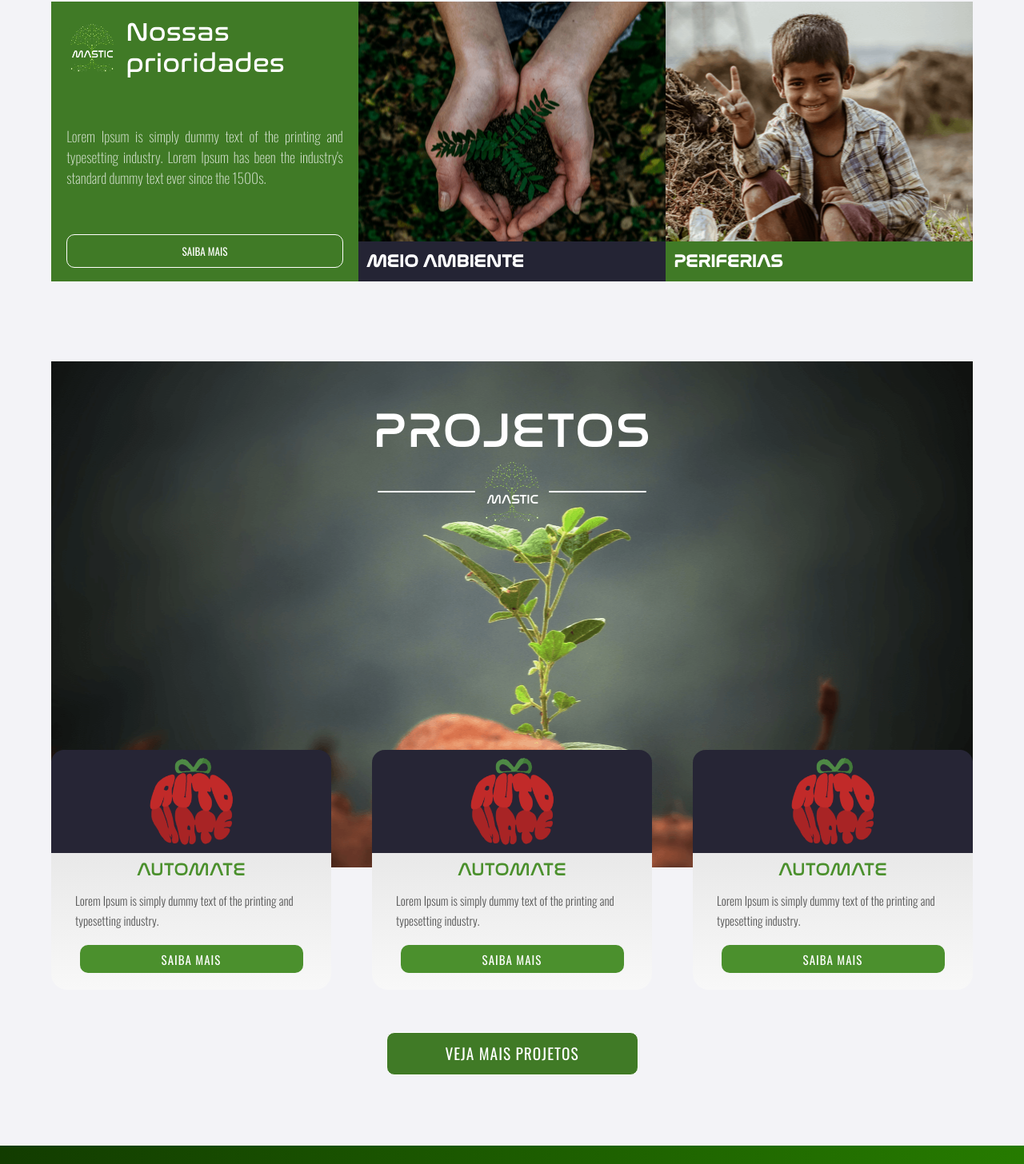
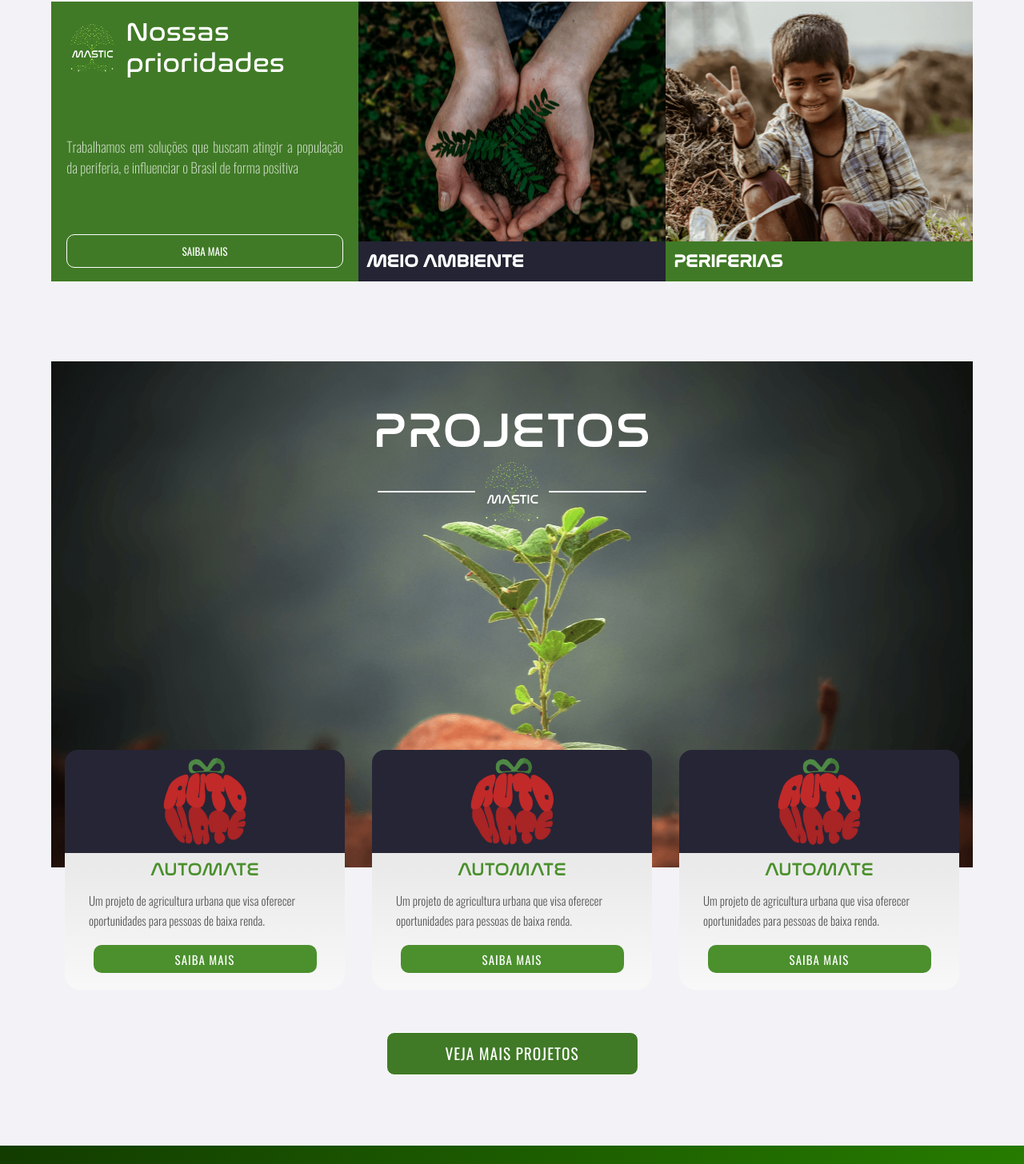
Before and after one commit to Mastic-Automate/mastic-website, a React (Vite) app: page / in a window 1280 px wide. Shown: the part 898-2354 px from the top of the page at 80% size. Built offline with nearby package versions, Linux system fonts and the light colour scheme.

Commit message:
Adicionados textos para remover caráter de protótipo do site

```diff
--- a/src/components/EnterpriseFooter/index.jsx
+++ b/src/components/EnterpriseFooter/index.jsx
@@ -21,8 +21,9 @@ export function EnterpriseFooter() {
                             <img src="/img/logo-mastic-removedBG.png" alt='Logo da Mastic' />
                             <h2>Nossas Prioridades</h2>
                         </Title>
-
-                        <p>Lorem Ipsum is simply dummy text of the printing and typesetting industry. Lorem Ipsum has been the industry's standard dummy text ever since the 1500s.</p>
+                        <p>
+                            Trabalhamos em soluções que buscam atingir a população da periferia, e influenciar o Brasil de forma positiva
+                        </p>
                 </OurPriorities>
                 <LinksWrapper>
                     <Projects className='projects'>
@@ -31,21 +32,13 @@ export function EnterpriseFooter() {
                             <div className='img'></div>
                             <h3>AUTOMATE</h3>
                         </Project>
-                        <Project className='project'>
-                            <div className='img'></div>
-                            <h3>AUTOMATE</h3>
-                        </Project>
-                        <Project className='project'>
-                            <div className='img'></div>
-                            <h3>AUTOMATE</h3>
-                        </Project>
                     </Projects>
                     <FastLinks className='fast-links'>
                         <h2>Links Rápidos</h2>
                         <ul>
-                            <li>HOME</li>
+                            <li>Home</li>
                             <li>Produtos</li>
-                            <li>sobre nós</li>
+                            <li>Sobre nós</li>
                         </ul>
                     </FastLinks>
                 </LinksWrapper>
--- a/src/components/Problematic/index.jsx
+++ b/src/components/Problematic/index.jsx
@@ -13,7 +13,7 @@ import {
 
 export function Problematic() {
     return (
-        <ProblematicWrapper className='problematic-wrapper'>
+    <ProblematicWrapper className='problematic-wrapper'>
             <Card className='card'>
                 <CardContainer className='card-container'>
                     <CardHeader className='card-header'>
@@ -21,7 +21,7 @@ export function Problematic() {
                         <div className='header-title'>Nossas prioridades</div>
                     </CardHeader>
                     <div className='card-text'>
-                    Lorem Ipsum is simply dummy text of the printing and typesetting industry. Lorem Ipsum has been the industry's standard dummy text ever since the 1500s.
+                        Trabalhamos em soluções que buscam atingir a população da periferia, e influenciar o Brasil de forma positiva
                     </div>
                     <button className='card-button'>Saiba mais</button>
                 </CardContainer>
--- a/src/components/ProjectsSection/index.jsx
+++ b/src/components/ProjectsSection/index.jsx
@@ -26,40 +26,36 @@ export function ProjectsSection() {
         </CardProjects>
         <CarouselWrapper className='carousel-wrapper'>
         <Carousel className='carousel'>
-
             <Card className='card'>
                 <CardHeader className='card-header'>
                     <img src='./img/automate-logo-cutted.png' alt='logo do automate' />
                 </CardHeader>
                 <CardBody className='card-body'>
                     <h1>Automate</h1>
-                <p>Lorem Ipsum is simply dummy text of the printing and typesetting industry.</p>
+                    <p>Um projeto de agricultura urbana que visa oferecer oportunidades para pessoas de baixa renda.</p>
                     <button className='btn-card'>SAIBA mais</button>
                 </CardBody>
             </Card>
-
             <Card className='card'>
                 <CardHeader className='card-header'>
                     <img src='./img/automate-logo-cutted.png' alt='logo do automate' />
                 </CardHeader>
                 <CardBody className='card-body'>
                     <h1>Automate</h1>
-                <p>Lorem Ipsum is simply dummy text of the printing and typesetting industry.</p>
+                    <p>Um projeto de agricultura urbana que visa oferecer oportunidades para pessoas de baixa renda.</p>
                     <button className='btn-card'>SAIBA mais</button>
                 </CardBody>
             </Card>
-
             <Card className='card'>
                 <CardHeader className='card-header'>
                     <img src='./img/automate-logo-cutted.png' alt='logo do automate' />
                 </CardHeader>
                 <CardBody className='card-body'>
                     <h1>Automate</h1>
-                <p>Lorem Ipsum is simply dummy text of the printing and typesetting industry.</p>
+                    <p>Um projeto de agricultura urbana que visa oferecer oportunidades para pessoas de baixa renda.</p>
                     <button className='btn-card'>SAIBA mais</button>
                 </CardBody>
             </Card>
-
         </Carousel>
         <button className='btn-primary'>Veja mais projetos</button>
         </CarouselWrapper>
--- a/src/components/ProjectsSection/styles.js
+++ b/src/components/ProjectsSection/styles.js
@@ -93,7 +93,7 @@ export const Carousel = styled.div`
     margin-right: auto;
     margin-bottom: 6rem;
     display: flex;
-    justify-content: space-between;
+    justify-content: space-around;
     ${media.lgBreakpoint} {
         flex-direction: column;
         justify-content: end;
```
Lines whose indentation alone changed are shown as unchanged.
